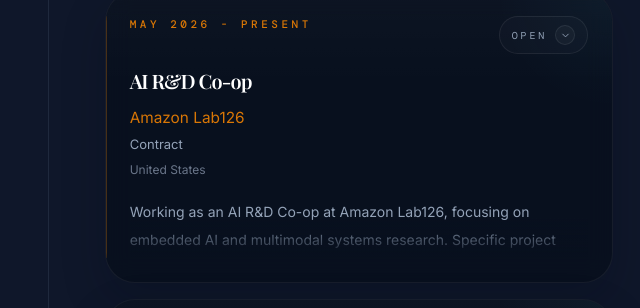
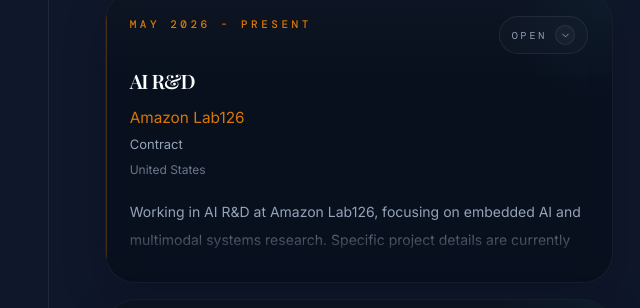
Before and after one commit to kennyegan/Personal-Website, a Next.js app: page / in a window 1280 px wide. Shown: the part 2212-2520 px from the top of the page, without its empty margins (587-1227 px from the left). Built offline with nearby package versions, Linux system fonts and the light colour scheme.

Commit message:
update website

```diff
--- a/data/timeline.ts
+++ b/data/timeline.ts
@@ -49,7 +49,7 @@
     date: '2026',
     order: 0,
     category: 'Career',
-    title: 'AI R&D Co-op — Amazon Lab126',
+    title: 'AI R&D — Amazon Lab126',
     description:
       'Joined Amazon Lab126 to conduct embedded AI and multimodal systems research.',
     link: {
@@ -66,15 +66,6 @@
     title: 'Joined Upsilon Pi Epsilon (International Computing Honor Society)',
     description:
       'Elected to the international honor society for the computing and information disciplines.',
-    },
-  {
-    id: '2026-ssm-lab126',
-    date: '2026',
-    order: 2,
-    category: 'Research',
-    title: 'SSM Speech Enhancement Research Presented to Amazon Lab126',
-    description:
-      'Presented architecture design, training setup, and early evaluation results for state-space-model speech enhancement research.',
     },
   {
     id: '2026-pocketqube-mission-work',
@@ -134,9 +125,9 @@
     date: '2025',
     order: 4,
     category: 'Stealth',
-    title: 'Large-Scale Financial Infrastructure System (Stealth)',
+    title: 'Started Stealth Venture',
     description:
-      'Initiated development of a private technical system focused on financial infrastructure and data systems.',
+      'Started a stealth venture currently under private development.',
     },
   {
     id: '2024-wentworth-pocketqube',
--- a/src/components/sections/AboutSection.tsx
+++ b/src/components/sections/AboutSection.tsx
@@ -25,7 +25,7 @@
               My work spans the full stack of modern AI systems, from embedded and hardware-integrated environments to multimodal learning, model architecture, and production ML infrastructure. I focus on building systems that are technically rigorous while remaining practical and deployable in real-world environments.
             </p>
             <p>
-              I currently work as an <span className="text-text-primary">AI R&D Co-op</span> at <span className="text-accent-cyan">Amazon Lab126</span>, contributing to embedded AI and multimodal systems research focused on real-world intelligent systems.
+              I currently work in <span className="text-text-primary">AI R&D</span> at <span className="text-accent-cyan">Amazon Lab126</span>, contributing to embedded AI and multimodal systems research focused on real-world intelligent systems.
             </p>
             <p>
               Previously, I worked as a <span className="text-text-primary">Software Engineering Intern</span> with a machine learning focus at Capital Technology Group, contributing to ML systems operating on large government and financial datasets for anomaly detection, trade surveillance, predictive analytics, and data-driven risk modeling.
--- a/src/lib/personal-info.ts
+++ b/src/lib/personal-info.ts
@@ -9,7 +9,7 @@
   // Basic Information
   name: "Kenneth Egan",
   title: "AI Researcher & Engineer",
-  bio: "AI R&D Co-op at Amazon Lab126, working across machine learning, embedded intelligence, and large-scale technical infrastructure.",
+  bio: "AI R&D at Amazon Lab126, working across machine learning, embedded intelligence, and large-scale technical infrastructure.",
   location: "United States",
   siteUrl,
 
@@ -104,13 +104,13 @@
 
 export const experience: ExperienceItem[] = [
   {
-    title: 'AI R&D Co-op',
+    title: 'AI R&D',
     company: 'Amazon Lab126',
     companyDetail: 'Contract',
     location: 'United States',
     duration: 'May 2026 - Present',
     description:
-      'Working as an AI R&D Co-op at Amazon Lab126, focusing on embedded AI and multimodal systems research. Specific project details are currently under development and will be updated upon completion.',
+      'Working in AI R&D at Amazon Lab126, focusing on embedded AI and multimodal systems research. Specific project details are currently under development and will be updated upon completion.',
     achievements: [
       'Conducting embedded AI research',
       'Working on multimodal systems and AI applications'
```
